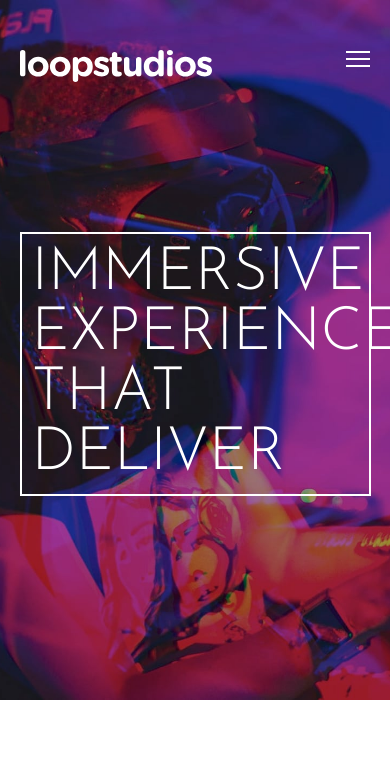
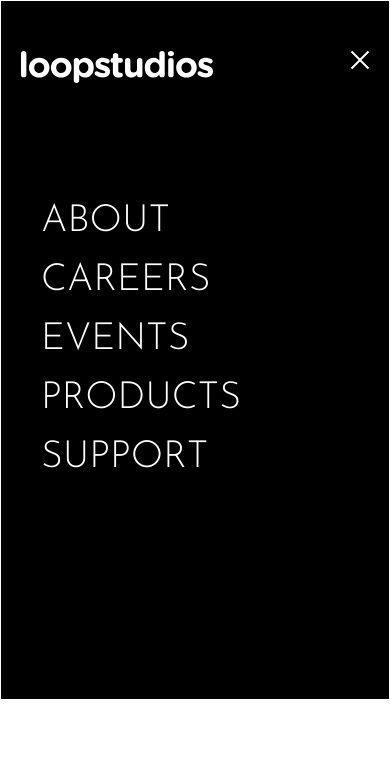
Before and after one commit to JosueLauren/loopstudios-landing-page-main-, a plain HTML site: page index.html in a window 390 px wide. Both pictures are taken after a click on the link 348 px from the left and 66 px from the top of the page. Shown: the top 770 px of the page. Drawn offline with Linux system fonts and the light colour scheme.

Commit message:
Finalizado a parte dinamica do projeto

```diff
--- a/index.html
+++ b/index.html
@@ -14,14 +14,15 @@
   <header class="cabeçalho">
    <div class="logo-menu">
     <img src="images/logo.svg" alt="logo">
-    <nav class="menu-nav menu-mobile">
+    <nav class="menu-nav">
       <a href="#">About</a>
       <a href="#">Careers</a>
       <a href="#">Events</a>
       <a href="#">Products</a>
       <a href="#">Support</a>
     </nav>
-    <a class="icone-nav" href="#"><img src="images/icon-hamburger.svg" alt="icon-hamburger"></a>
+    <a class="icone-nav icon-hamburger" href="#"><img src="images/icon-hamburger.svg" alt="icon-hamburger"></a>
+    <a class="icone-nav icon-close" href="#"><img src="images/icon-close.svg" alt="icon-close"></a>
    </div>
    <h1 class="titulo-cabeçalho">Immersive experiences that deliver</h1>
   </header>
@@ -123,4 +124,22 @@
     </div>
   </footer>
 </body>
+<script>
+  document.querySelectorAll('.icone-nav').forEach(el => {
+    el.addEventListener('click', (e) => {
+    const nav = document.querySelector('.menu-nav ')
+
+      if(e.target.getAttribute('alt') === 'icon-hamburger') {
+        nav.classList.add('menu-mobile')
+        document.querySelector('.icon-hamburger').style.display = 'none'
+        document.querySelector('.icon-close').style.display = 'block'
+      } else {
+        nav.classList.remove('menu-mobile')
+        document.querySelector('.icon-hamburger').style.display = 'block'
+        document.querySelector('.icon-close').style.display = 'none'
+      };
+  });
+  })
+
+</script>
 </html>
--- a/style.css
+++ b/style.css
@@ -42,8 +42,9 @@
     border-bottom: 2px solid var(--White);
 }
 
-a.icone-nav {
-    display: none;
+a.icon-hamburger, a.icon-close {
+    position: absolute;
+    top: -1000px;
 }
 
 h1.titulo-cabeçalho {
@@ -211,7 +212,7 @@
     margin-top: 50px;
 }
 
-@media screen and (max-width: 800px) {
+@media (max-width: 800px) {
     header.cabeçalho {
         background-image: url(images/mobile/image-hero.jpg);
         padding: 50px 0px;
@@ -220,6 +221,24 @@
 
     nav.menu-nav {
         display: none;
+    }
+
+    a.icon-hamburger {
+        display: block;
+        margin-right: 20px;
+        position: static;
+    }
+
+    a.icon-close {
+        display: none;
+        position: relative;
+        z-index: 1;
+        margin-right: 20px;
+        top: 0px;
+    }
+
+    nav.menu-mobile {
+        display: flex;
         flex-direction: column;
         justify-content: center;
         border: 1px solid white;
@@ -227,7 +246,7 @@
         width: 100%;
         height: 700px;
         top: 0px;
-        background: url(images/logo.svg) no-repeat top 50px left 20px turquoise;
+        background: url(images/logo.svg) no-repeat top 50px left 20px black;
     }
 
    div.logo-menu img {
@@ -248,10 +267,6 @@
 
     }
 
-    a.icone-nav {
-        display: block;
-        margin-right: 20px;
-    }
 
     h1.titulo-cabeçalho {
         width: 90%;
```
